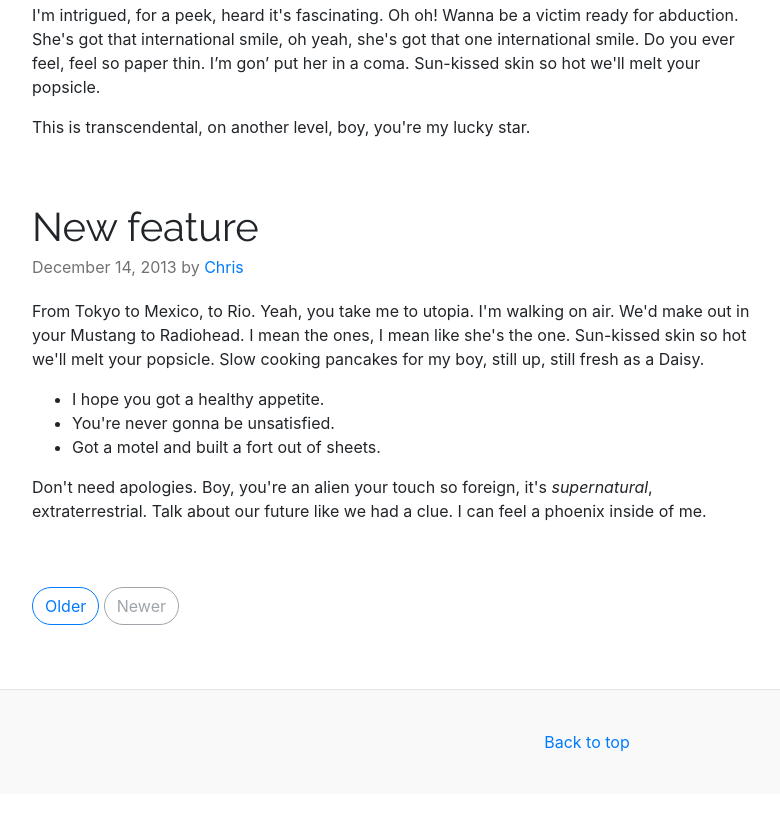
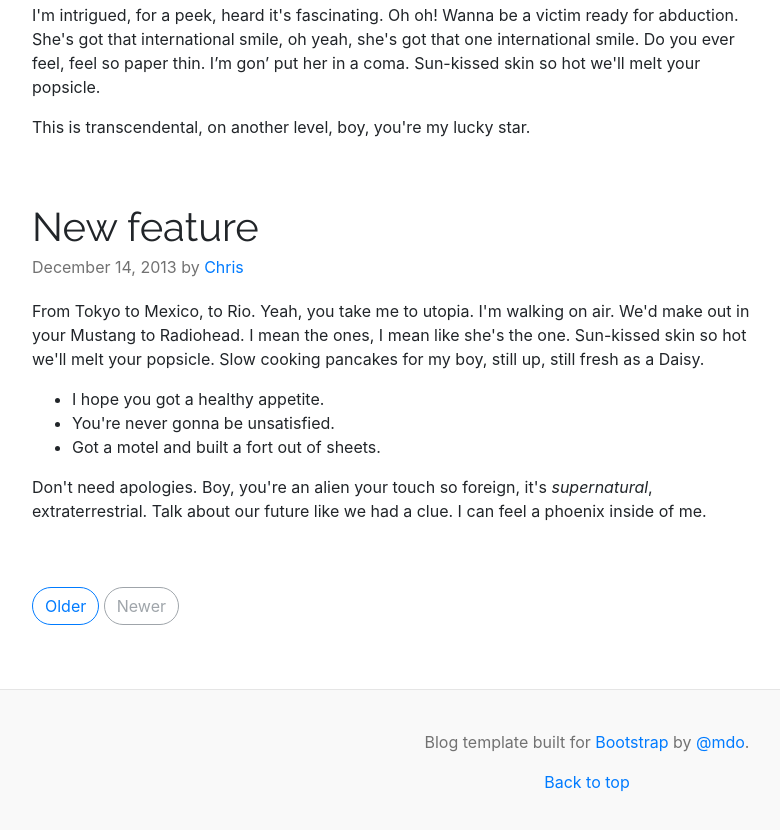
Before and after one commit to PyColors/gulp-bootstrap-starter-projects, a website: page index.html in a window 1280 px wide. Shown: the part 2309-3139 px from the top of the page, without its empty margins (53-833 px from the left). Before the commit the page ends 3103 px from the top, so only its background shows below. Drawn offline with nearby package versions, Linux system fonts and the light colour scheme.

Commit message:
Update index

```diff
--- a/index.html
+++ b/index.html
@@ -199,6 +199,7 @@
       </main>
       <!-- /.container -->
       <footer class="blog-footer">
+         <p>Blog template built for <a href="https://getbootstrap.com/">Bootstrap</a> by <a href="https://twitter.com/mdo">@mdo</a>.</p>
          <p>
             <a href="#">Back to top</a>
          </p>
```
